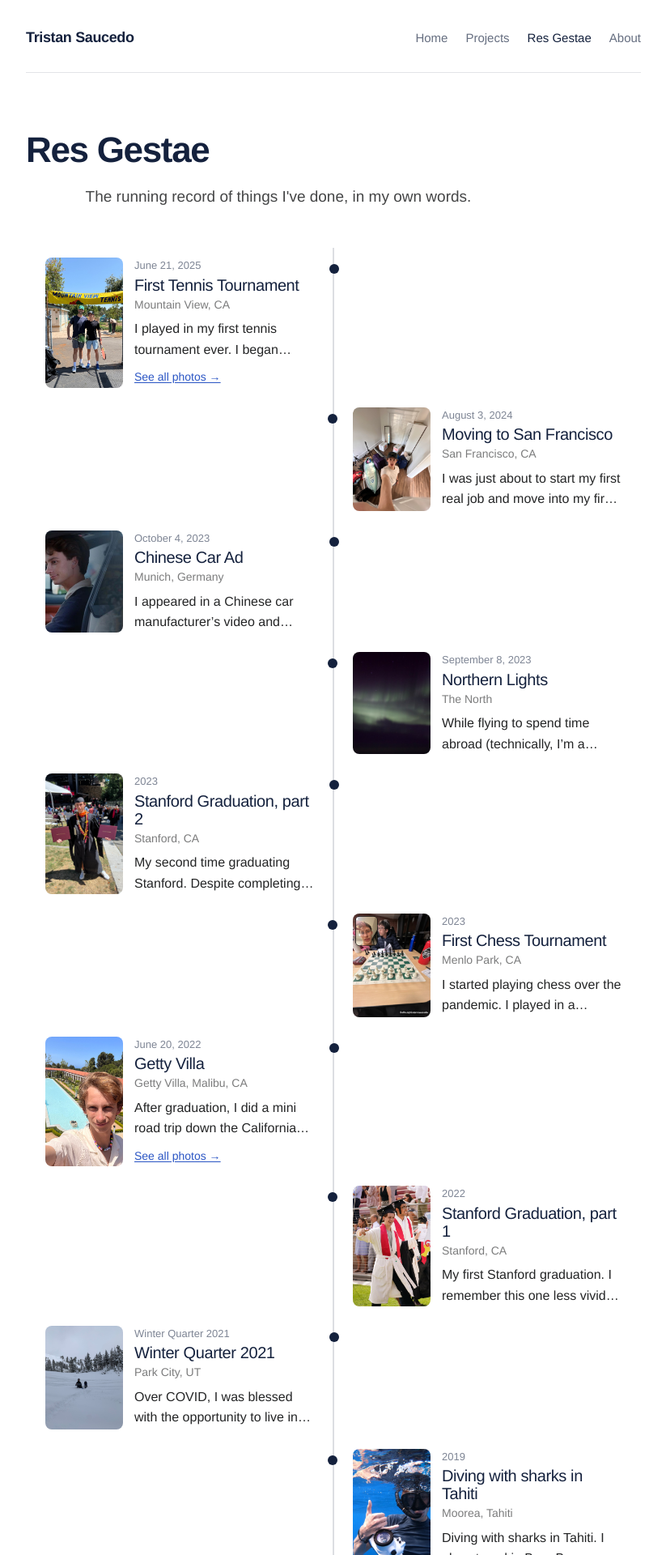
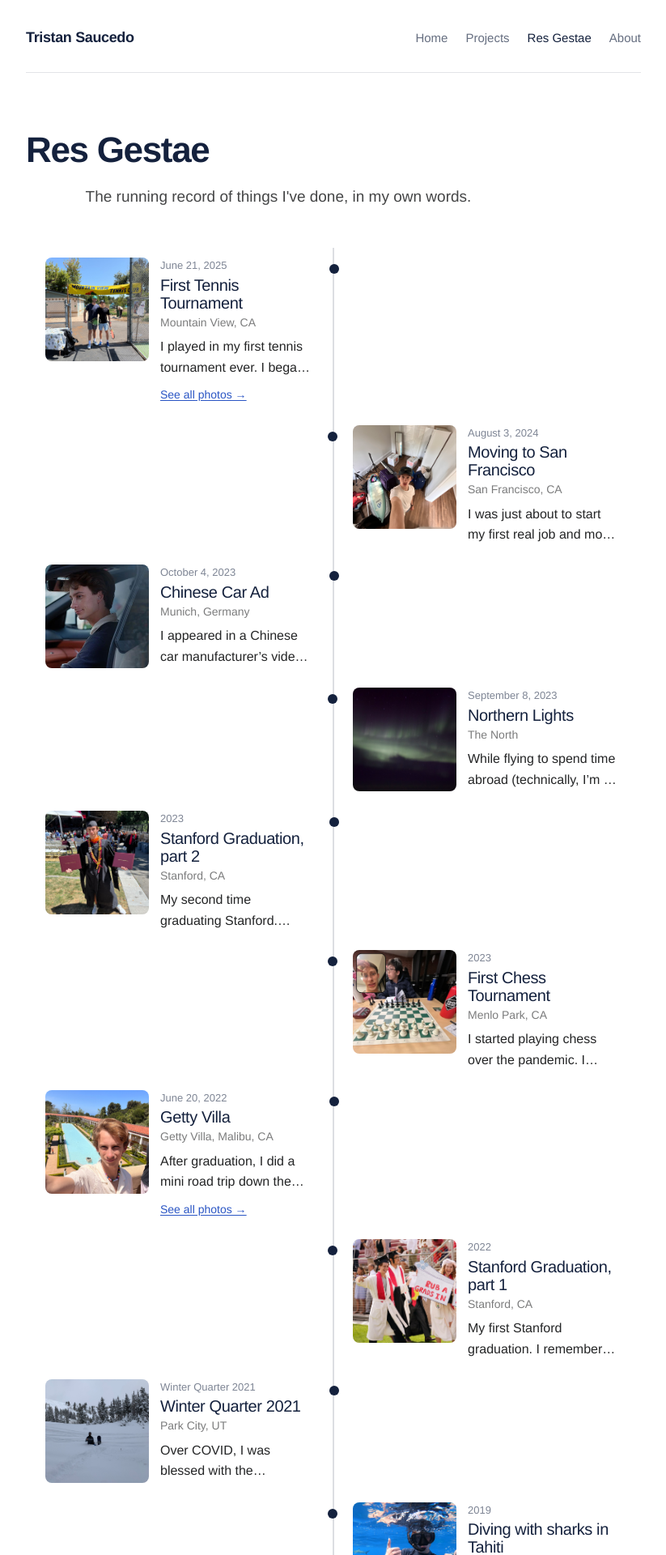
Before and after one commit to tsaucedogithub/tsaucedogithub.github.io, a Jekyll site: the page built from res-gestae.md, in a window 1280 px wide. Shown: the top 1920 px of the page at 81% size, without its empty margins (228-1051 px from the left). Built offline with Jekyll 4.4.1, drawn with Linux system fonts in a browser that asks for light colours; some web fonts are replaced.

Commit message:
Res Gestae: square thumbnails (fix vertical-sliver crop of landscape photos)
Thumbnails are now a 128px square center-crop instead of a full-height 96px
strip, which was slicing landscape photos into vertical slivers.

Co-Authored-By: Claude Opus 4.8 <noreply@anthropic.com>

```diff
--- a/assets/css/style.css
+++ b/assets/css/style.css
@@ -347,14 +347,14 @@ img {
 .tl-entry.right::after { left: -7px;  }
 .tl-entry.is-expanded::after { display: none; }   /* no confusing dot shift when open */
 
-.tl-card { display: flex; gap: 14px; align-items: stretch; }
-.tl-photo {                          /* always visible; fills the full height of the entry */
-  width: 96px;
+.tl-card { display: flex; gap: 14px; align-items: flex-start; }
+.tl-photo {                          /* always visible; square center-crop works for any orientation */
+  width: 128px;
+  height: 128px;
   object-fit: cover;
   object-position: center;
   border-radius: 8px;
   flex: 0 0 auto;
-  align-self: stretch;
 }
 .tl-info { min-width: 0; }
 .tl-year { display: block; font-size: 1.3rem; opacity: .55; color: var(--color-primary); }
@@ -384,7 +384,7 @@ img {
   gap: 24px;
   align-items: flex-start;
 }
-.js-timeline .tl-entry.is-expanded .tl-photo { width: 260px; align-self: flex-start; }
+.js-timeline .tl-entry.is-expanded .tl-photo { width: 260px; height: auto; align-self: flex-start; }
 .js-timeline .tl-entry.is-expanded .tl-text { -webkit-line-clamp: 12; }  /* overflow spills to the page */
 
 /* Res Gestae intro line */
```
